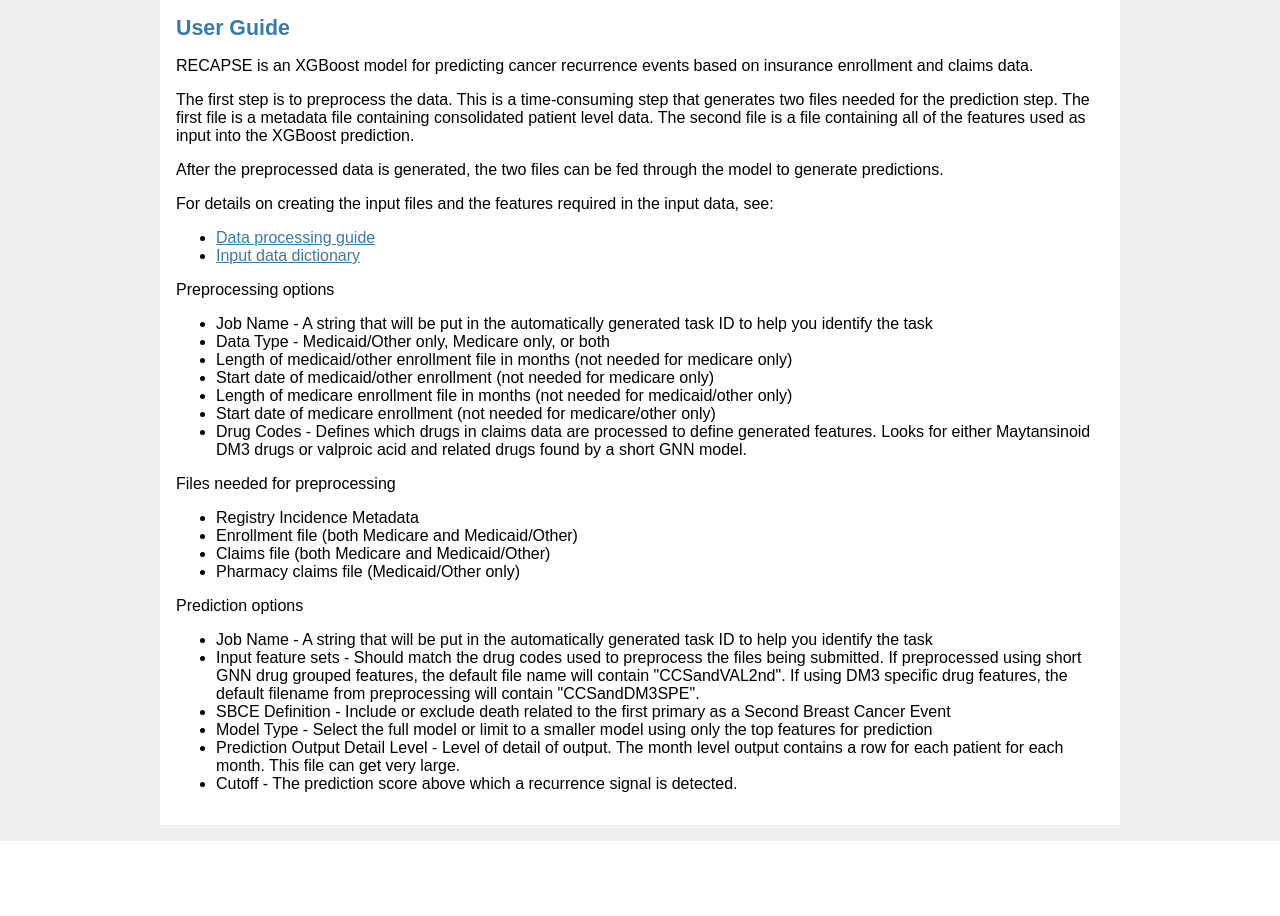
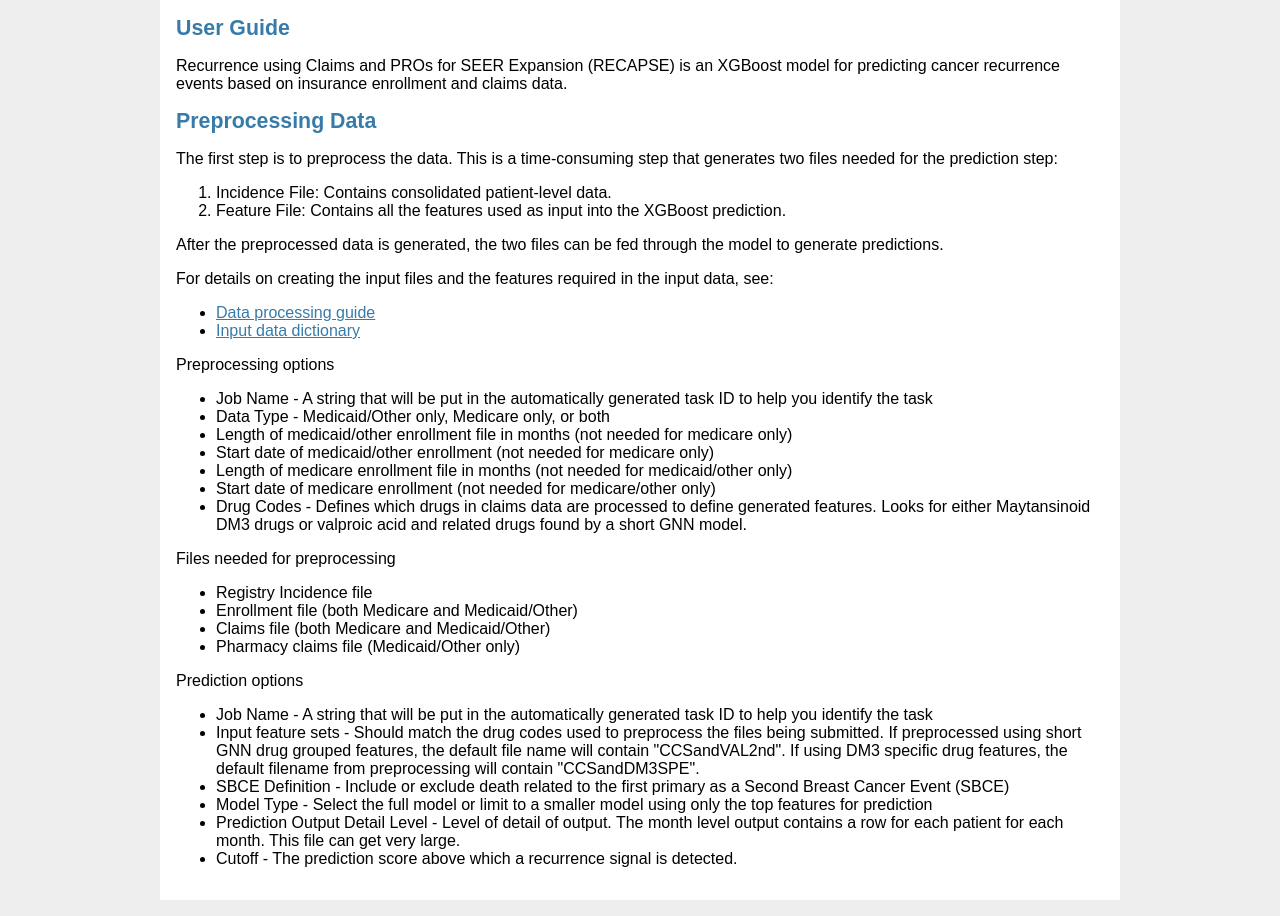
Before and after one commit to MCCP-CRI/recapse, a Flask app: page / in a window 1280 px wide. Shown: the part 131-1047 px from the top of the page. Before the commit the page ends 972 px from the top, so only its background shows below. Run offline with Flask 3, Linux system fonts and the light colour scheme.

Commit message:
Update documentation, fix bug in preprocess step 3, add run options from env vars

```diff
--- a/webapp/templates/index.html.j2
+++ b/webapp/templates/index.html.j2
@@ -6,11 +6,16 @@
 
 {% block content %}
     <h2>User Guide</h2>
-    <p>RECAPSE is an XGBoost model for predicting cancer recurrence events based on insurance enrollment and claims data.</p>
-    <p>The first step is to preprocess the data. This is a time-consuming step that generates two files needed for the prediction step.
-    The first file is a metadata file containing consolidated patient level data. The second file is a file containing all of the
-    features used as input into the XGBoost prediction.</p>
-    <p>After the preprocessed data is generated, the two files can be fed through the model to generate predictions.</p>
+    <p>Recurrence using Claims and PROs for SEER Expansion (RECAPSE) is an XGBoost model for predicting cancer
+        recurrence events based on insurance enrollment and claims data.</p>
+    <h2>Preprocessing Data</h2>
+    <p>The first step is to preprocess the data. This is a time-consuming step that generates two files needed for the
+        prediction step:
+        <ol>
+            <li>Incidence File: Contains consolidated patient-level data.</li>
+            <li>Feature File: Contains all the features used as input into the XGBoost prediction.</li>
+        </ol>
+    After the preprocessed data is generated, the two files can be fed through the model to generate predictions.</p>
     <p>For details on creating the input files and the features required in the input data, see:</p>
     <ul>
         <li><a href="{{ url_for('static', filename='recapse_data_processing_guide.docx') }}">Data processing guide</a></li>
@@ -29,7 +34,7 @@
     </ul>
     <p>Files needed for preprocessing</p>
     <ul>
-        <li>Registry Incidence Metadata</li>
+        <li>Registry Incidence file</li>
         <li>Enrollment file (both Medicare and Medicaid/Other)</li>
         <li>Claims file (both Medicare and Medicaid/Other)</li>
         <li>Pharmacy claims file (Medicaid/Other only)</li>
@@ -40,7 +45,7 @@
         <li>Input feature sets - Should match the drug codes used to preprocess the files being submitted. If preprocessed
             using short GNN drug grouped features, the default file name will contain "CCSandVAL2nd". If using DM3
             specific drug features, the default filename from preprocessing will contain "CCSandDM3SPE".</li>
-        <li>SBCE Definition - Include or exclude death related to the first primary as a Second Breast Cancer Event</li>
+        <li>SBCE Definition - Include or exclude death related to the first primary as a Second Breast Cancer Event (SBCE)</li>
         <li>Model Type - Select the full model or limit to a smaller model using only the top features for prediction</li>
         <li>Prediction Output Detail Level - Level of detail of output. The month level output contains a row for each patient for each month. This file can get very large.</li>
         <li>Cutoff - The prediction score above which a recurrence signal is detected.</li>
--- a/webapp/templates/preprocess.html.j2
+++ b/webapp/templates/preprocess.html.j2
@@ -58,7 +58,7 @@
       <option value="VAL_2ND">Short GNN drug grouped features</option>
       <option value="DM3_SPE">DM3 specific drug</option>
     </select>
-    <label for="metacsv">Incidence Metadata CSV:</label>
+    <label for="metacsv">Registry Incidence Data CSV:</label>
     <input name="metacsv" id="metacsv" type="file" accept="text/csv" />
     <label for="mecaidClaims" class="medicaid">Medicaid/Other Claims CSV:</label>
     <input name="mecaidClaims" id="mecaidClaims" type="file" accept="text/csv" class="medicaid" />
--- a/webapp/views.py
+++ b/webapp/views.py
@@ -95,18 +95,25 @@
     user = request.form['user']
     num_data = request.form['numdata']
 
-    if request.form['mld'] is not None and request.form['mld'] != '':
+    if 'mld' in request.form and request.form['mld'] is not None and request.form['mld'] != '':
         month_len_medicaid = int(request.form['mld'])
     else:
         month_len_medicaid = 0
 
-    if request.form['mle'] is not None and request.form['mle'] != '':
+    if 'mle' in request.form and request.form['mle'] is not None and request.form['mle'] != '':
         month_len_medicare = int(request.form['mle'])
     else:
         month_len_medicare = 0
 
-    start_medicaid = request.form['sd']
-    start_medicare = request.form['se']
+    if 'sd' in request.form:
+        start_medicaid = request.form['sd']
+    else:
+        start_medicaid = 0
+
+    if 'se' in request.form:
+        start_medicare = request.form['se']
+    else:
+        start_medicare = 0
     drug_code = request.form['dc']
 
     # save files in new directory name based on user and microtime
```
Also changed, not shown: preprocess/Ultility_Funcs_data/Recapse_Ultility.py (+4 -4 lines), preprocess/Ultility_Funcs_data/Step3C_HPC_Get_PerMonthData_withCleanCodes_onlymedicaid.py (+14 -14 lines), webapp/__init__.py (+12 -3 lines), README.md, 2 other files.
